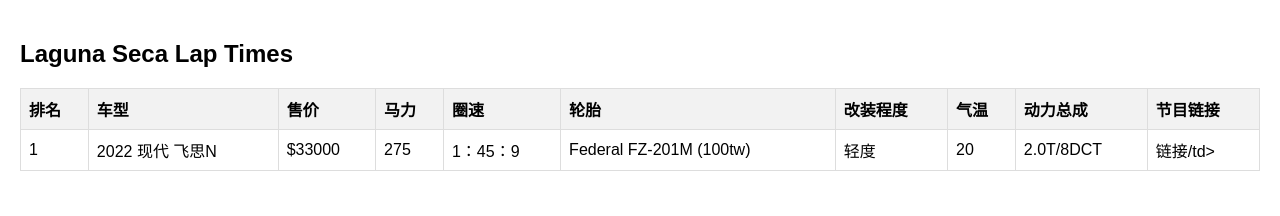
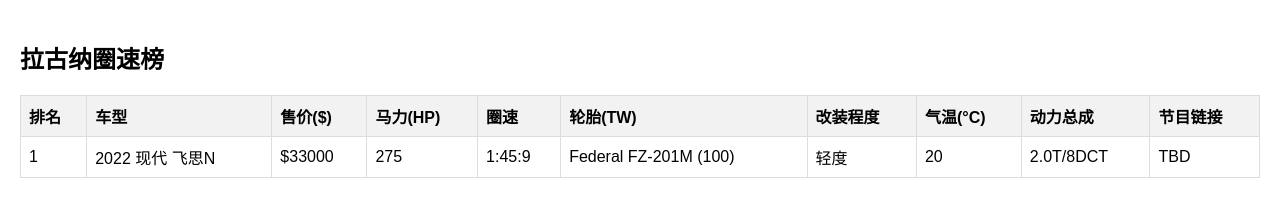
Before and after one commit to LagunaSecaLapTimes/lagunasecalaptimes.github.io, a plain HTML site: page index.html in a window 1280 px wide. Drawn offline with Linux system fonts and the light colour scheme.

Commit message:
Fix typos

```diff
--- a/index.html
+++ b/index.html
@@ -1,5 +1,5 @@
 <!DOCTYPE html>
-<html lang="en">
+<html lang="cn">
 <head>
     <meta charset="UTF-8">
     <meta name="viewport" content="width=device-width, initial-scale=1.0">
@@ -13,18 +13,18 @@
 </head>
 <body>
 
-<h2>Laguna Seca Lap Times</h2>
+<h2>拉古纳圈速榜</h2>
 
 <table>
     <tr>
         <th>排名</th>
         <th>车型</th>
-        <th>售价</th>
-        <th>马力</th>
+        <th>售价($)</th>
+        <th>马力(HP)</th>
         <th>圈速</th>
-        <th>轮胎</th>
+        <th>轮胎(TW)</th>
         <th>改装程度</th>
-        <th>气温</th>
+        <th>气温(°C)</th>
         <th>动力总成</th>
         <th>节目链接</th>
     </tr>
@@ -33,12 +33,12 @@
         <td>2022 现代 飞思N</td>
         <td>$33000</td>
         <td>275</td>
-        <td>1：45：9</td>
-        <td>Federal FZ-201M (100tw)</td>
+        <td>1:45:9</td>
+        <td>Federal FZ-201M (100)</td>
         <td>轻度</td>
         <td>20</td>
         <td>2.0T/8DCT</td>
-        <td>链接/td>
+        <td>TBD</td>
     </tr>
     <!-- Add more rows here as needed -->
 </table>
```
